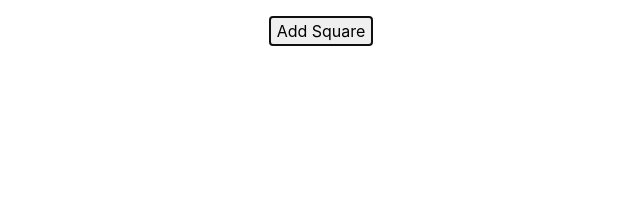
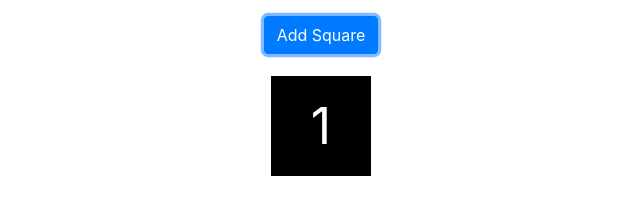
Before and after one commit to mpglass/dom-dom-dom, a plain HTML site: page index.html in a window 1280 px wide. Both pictures are taken after a click on the button "Add Square". Shown: the whole page, without its empty margins (319-959 px from the left). Drawn offline with nearby package versions, Linux system fonts and the light colour scheme.

Commit message:
color change is workingand divs are numbering correctly

```diff
--- a/script.js
+++ b/script.js
@@ -1,14 +1,17 @@
 document.addEventListener('DOMContentLoaded', (event) => {
-    console.log('DOM fully loaded and parsed');
+
+    let colorArray = ['red', 'orange', 'yellow', 'green', 'blue', 'purple'];
+    let number = 0
 
     let container = document.createElement('main')
     container.className = 'container';
+
 
     let row = document.createElement('section');
     row.className = 'row justify-content-center my-2';
 
     let buttonAddSqr = document.createElement('button');
-    buttonAddSqr.className = 'btn.btn-primary m-2';
+    buttonAddSqr.className = 'btn btn-primary m-2';
     buttonAddSqr.textContent = 'Add Square';
 
 
@@ -16,16 +19,26 @@ document.addEventListener('DOMContentLoaded', (event) => {
     container.appendChild(row);
     document.body.appendChild(container);
 
-    let squareBlock = document.createElement('block');
-    squareBlock.className = 'display-flex justifyContent-center flexWrap-wrap';
+    let squareBlock = document.createElement('div');
+    squareBlock.className = 'd-flex justify-content-center flex-wrap';
     container.appendChild(squareBlock);
 
 
 
-    document.querySelector('button').addEventListener('click', function () {
+    buttonAddSqr.addEventListener('click', function () {
         let squareDiv = document.createElement('div');
-        squareDiv.className = 'square'
-        document.querySelector('block').append(squareDiv);
+        squareDiv.className = 'square';
+        squareDiv.id = number++
+        squareBlock.append(squareDiv);
+        let squareText = document.createTextNode(number)
+        squareDiv.append(squareText)
+        squareDiv.addEventListener('click', function () {
+            let randomIndex = Math.floor(Math.random()*colorArray.length)
+            squareDiv.style.backgroundColor = colorArray[randomIndex]
+        })
+
+       // squareDiv.addEventListener('onmouseover', function(){})
     });
 
+
 });
--- a/styles.css
+++ b/styles.css
@@ -1,7 +1,12 @@
-#square {
+.square {
     height: 100px;
     width: 100px;
     margin: 6px;
     border: 3px solid black;
     background-color: black;
-}
+    font-size: 50px;
+    display: flex;
+    justify-content: center;
+    align-items: center;
+    color: white;
+};
```
